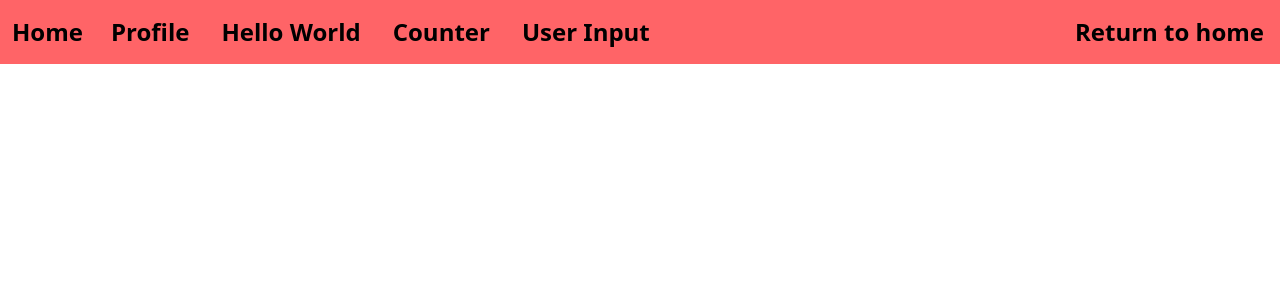
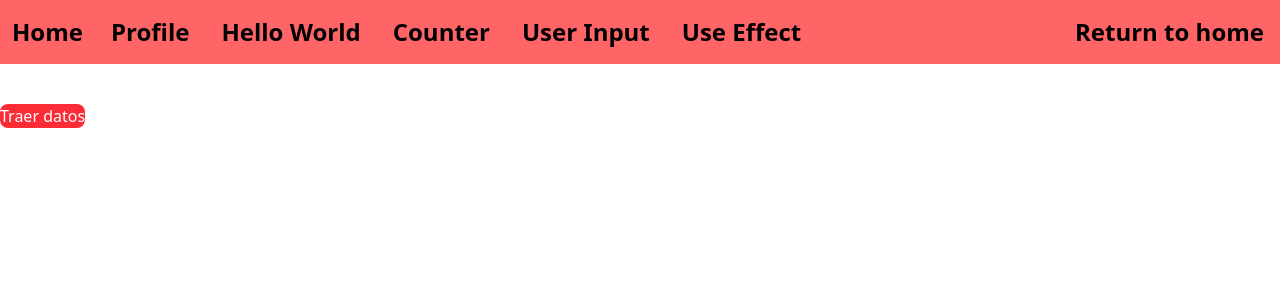
Before and after one commit to alxurb1/Alexis-repo, a React (Vite) app in the folder issues/5.React-Fundamentals/react-project/: page /UseEffectPage in a window 1280 px wide. Shown: the top 300 px of the page. Built offline with nearby package versions, Linux system fonts and the light colour scheme.

Commit message:
docs(git): implementing useEffect hooks and adding a .md file reflection

```diff
--- a/issues/5.React-Fundamentals/react-project/src/App.jsx
+++ b/issues/5.React-Fundamentals/react-project/src/App.jsx
@@ -4,6 +4,7 @@ import Profile from "./pages/Profile";
 import HelloWorldPage from "./pages/HelloWordPage";
 import CounterPage from "./pages/CounterPage";
 import UserInputPage from "./pages/UserInputPage";
+import UseEffectPage from "./pages/UseEffectPage";
 
 export default function App() {
 	const navigate = useNavigate();
@@ -29,6 +30,10 @@ export default function App() {
 						{" "}
 						User Input
 					</Link>
+					<Link to='/UseEffectPage' className='m-4'>
+						{" "}
+						Use Effect
+					</Link>
 					<button
 						className='ml-auto btn-class m-4'
 						onClick={() => navigate("/")}
@@ -45,6 +50,7 @@ export default function App() {
 					<Route path='/HelloWordPage' element={<HelloWorldPage />} />
 					<Route path='/CounterPage' element={<CounterPage />} />
 					<Route path='/UserInputPage' element={<UserInputPage />} />
+					<Route path='/UseEffectPage' element={<UseEffectPage />} />
 				</Routes>
 			</div>
 		</div>
--- /dev/null
+++ b/issues/5.React-Fundamentals/react-project/src/components/EffectComponent.jsx
@@ -0,0 +1,36 @@
+import { useEffect, useState } from "react";
+
+export default function EffectComponent() {
+	const [data, setData] = useState(null);
+
+	useEffect(() => {
+		console.log("El componente se montó");
+
+		const timer = setInterval(() => {
+			console.log("Timer corriendo");
+		}, 1000);
+
+		return () => {
+			console.log("El componente se desmontó");
+			clearInterval(timer);
+		};
+	}, []);
+
+	const handleClick = async () => {
+		const response = await fetch("https://pokeapi.co/api/v2/pokemon/pikachu");
+		const result = await response.json();
+		setData(result);
+	};
+
+	return (
+		<div>
+			<button
+				onClick={handleClick}
+				className=' bg-red-500 text-white rounded-lg hover:bg-red-600 transition active:bg-red-700 active:scale-95 '
+			>
+				Traer datos
+			</button>
+			{data && <pre>{JSON.stringify(data, null, 2)}</pre>}
+		</div>
+	);
+}
--- /dev/null
+++ b/issues/5.React-Fundamentals/react-project/src/pages/UseEffectPage.jsx
@@ -0,0 +1,9 @@
+import EffectComponent from "../components/EffectComponent";
+
+export default function UseEffectPage() {
+	return (
+		<div>
+			<EffectComponent></EffectComponent>
+		</div>
+	);
+}
```
Also changed, not shown: 2 other files (tests, documents, lock files or other folders).
